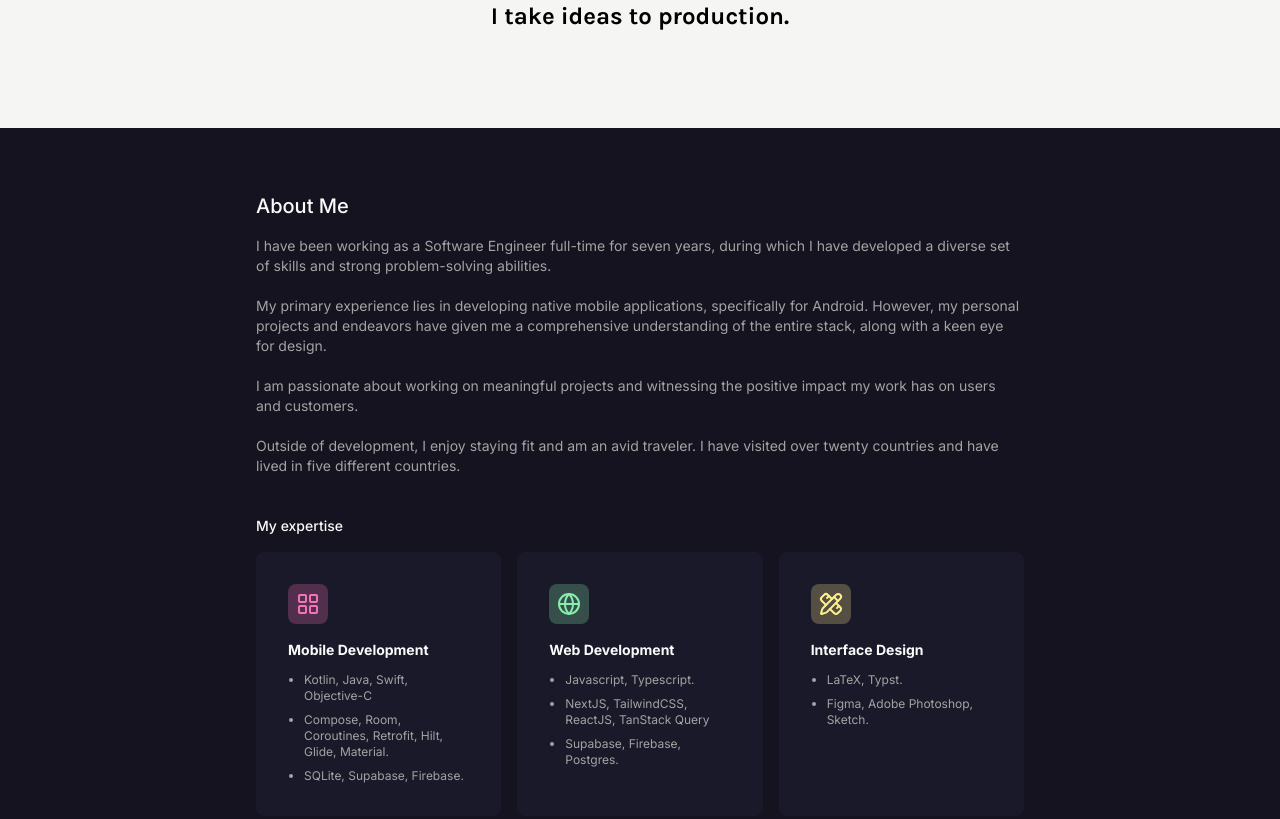
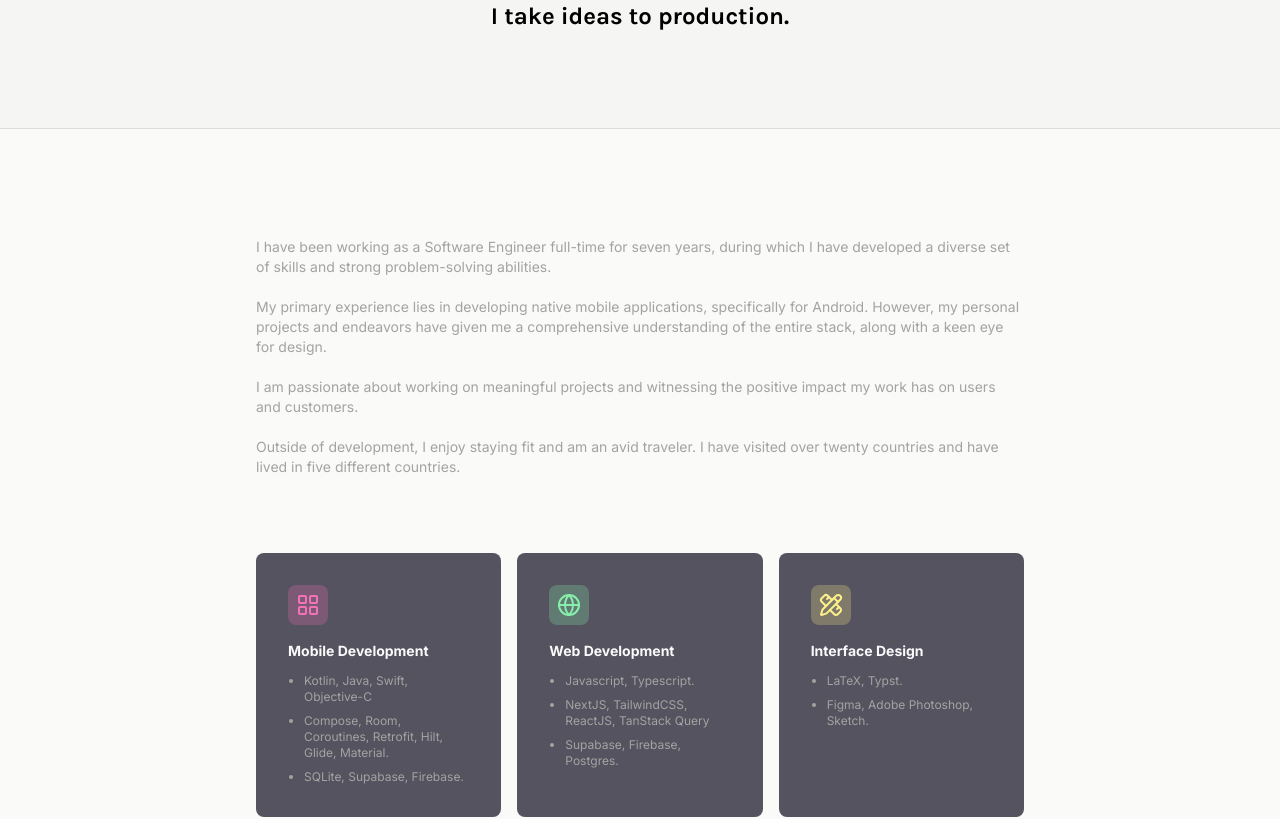
Before and after one commit to maxhves/hvesser-lewis-consulting-site, a Next.js app: page / in a window 1280 px wide. Shown: the part 404-1223 px from the top of the page. Built offline with nearby package versions, Linux system fonts and the light colour scheme; no server answers.

Commit message:
Added Divider component.

```diff
--- a/src/app/home/components/about/about-section.tsx
+++ b/src/app/home/components/about/about-section.tsx
@@ -45,7 +45,7 @@ const expertiseDesign: Expertise = {
 
 export default function AboutSection() {
   return (
-    <section id={ABOUT_NAV_SECTION.id} className="bg-lavender-950 scroll-mt-14">
+    <section id={ABOUT_NAV_SECTION.id} className="bg-stone-50 scroll-mt-14">
       <ContentContainer className="py-16">
         <SectionHeader>
           About Me
--- a/src/app/page.tsx
+++ b/src/app/page.tsx
@@ -4,6 +4,7 @@ import ExperienceSection from "@/app/home/components/experience/experience-secti
 import DownloadCvBanner from "@/app/home/components/cv-banner/download-cv-banner";
 import ProjectsSection from "@/app/home/components/projects/projects-section";
 import ContactSection from "@/app/home/components/contact/contact-section";
+import {Divider} from "@/components/ui/divider";
 
 //region Entry
 
@@ -11,6 +12,7 @@ export default function Home() {
   return (
     <main className="flex-grow">
       <IntroductionSection />
+      <Divider />
       <AboutSection />
       <ExperienceSection />
       <DownloadCvBanner />
--- /dev/null
+++ b/src/components/ui/divider.tsx
@@ -0,0 +1,20 @@
+import clsx from 'clsx'
+
+export function Divider({
+  soft = false,
+  className,
+  ...props
+}: { soft?: boolean } & React.ComponentPropsWithoutRef<'hr'>) {
+  return (
+    <hr
+      role="presentation"
+      {...props}
+      className={clsx(
+        className,
+        'w-full border-t',
+        soft && 'border-stone-950/5 dark:border-white/5',
+        !soft && 'border-stone-950/10 dark:border-white/10'
+      )}
+    />
+  )
+}
```
